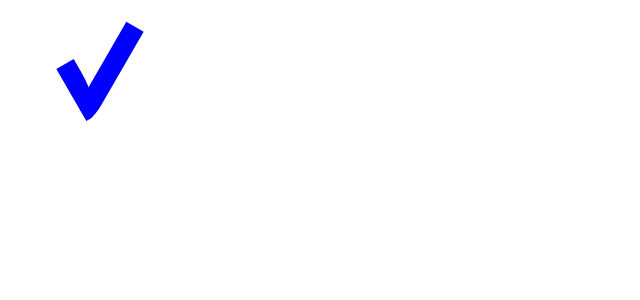
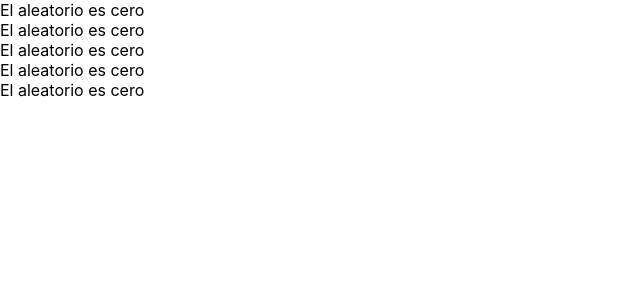
Before and after one commit to luisdb50/portalmovie, a React (Create React App) app: page / in a window 1280 px wide. Shown: the top 300 px of the page, without its empty margins (0-640 px from the left). Built offline with nearby package versions, Linux system fonts and the light colour scheme.

Commit message:
prueba 6

```diff
--- a/src/App.js
+++ b/src/App.js
@@ -1,10 +1,10 @@
 import './App.css';
-import Component from './prueba/Component';
+import { InitComponent } from './prueba/InitComponent';
 
 function App() {
   return (
     <div className="App">
-      <Component />
+      <InitComponent />
     </div>
   );
 }
--- a/src/prueba/Component.js
+++ b/src/prueba/Component.js
@@ -28,18 +28,19 @@ export default class Component extends React.Component{
     render(){
 
         console.log(this.state.ramdon);
+        let n= this.state.ramdon;
 
         return(
-            <div>
+            <div className="separate">
                 {this.state.ramdon === 0
                     ? <div>El aleatorio es cero</div>
-                    : this.state.ramdon % 2 === 0 ? <BarBlue /> : <BarRed />}
+                    : this.state.ramdon % 2 === 0 ? <BarBlue n={n}/> : <BarRed n={n}/>}
             </div>
         );
     }
 }
 
-function BarRed(){
+function BarRed(props){
 
     console.log("Rojo")
 
@@ -49,12 +50,12 @@ function BarRed(){
 
     return(
         <div>
-            {element}
+            {element} {props.n}
         </div>
     );
 }
 
-function BarBlue(){
+function BarBlue(props){
 
     console.log("Azul")
 
@@ -64,7 +65,7 @@ function BarBlue(){
 
     return(
         <div>
-            {element}
+            {element} {props.n}
         </div>
     );
 }
--- /dev/null
+++ b/src/prueba/InitComponent.js
@@ -0,0 +1,45 @@
+import React from "react";
+import Componentc from "./Component";
+
+export class InitComponent extends React.Component{
+
+    constructor(props){
+        super(props);
+        this.state= { count: 0, renderizer:"" }
+    }
+
+    componentDidMount(){
+        this.timerID = setInterval(()=> this.tick() ,1000);
+    }
+
+    componentWillUnmount(){
+        clearInterval(this.timerID);
+    }
+
+    tick(){
+
+        if(this.state.count === 5){
+            this.componentWillUnmount()
+            let array = [1,2,3,4,5]
+
+            this.setState({
+                count: this.state.count +1,
+                renderizer: array.map((num)=> <Componentc key={num}/>)
+            });
+        } else {
+
+            this.setState({
+                count: this.state.count +1,
+                renderizer: <div><Componentc /><Componentc /></div>
+            });
+        }
+    }
+
+    render(){
+        return(
+            <div>
+                {this.state.renderizer}
+            </div>
+        )
+    }
+}
```
